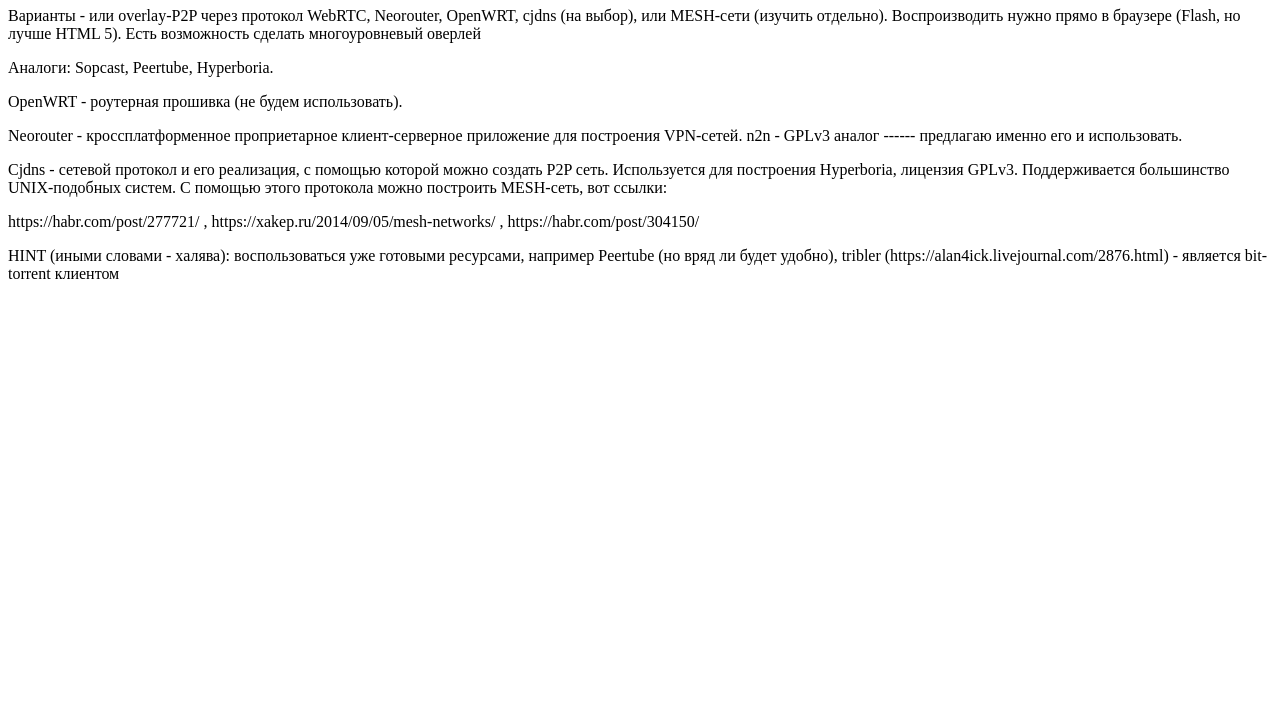
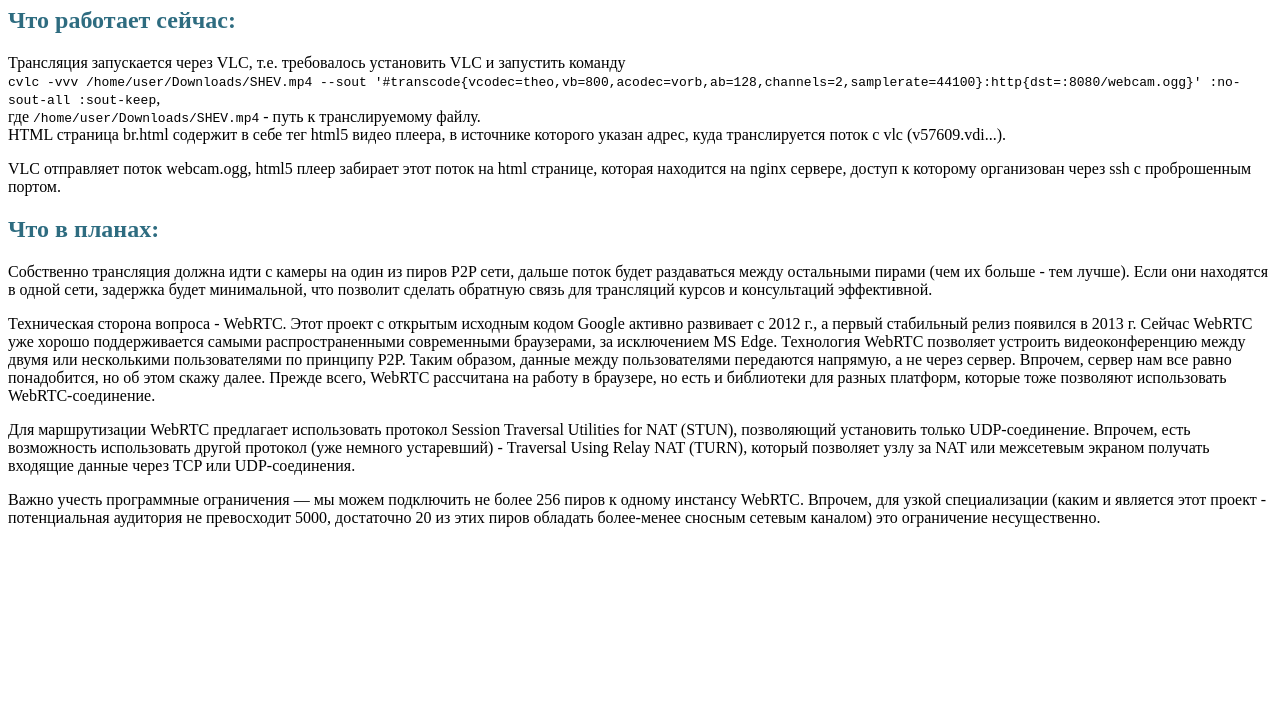
Before and after one commit to sepy97/P2PTV, a plain HTML site: page specs.html in a window 1280 px wide. Shown: the part 73-800 px from the top of the page. Drawn offline with Linux system fonts and the light colour scheme.

Commit message:
Broadcasting with vlc on html page

```diff
--- a/specs.html
+++ b/specs.html
@@ -5,13 +5,22 @@
     <title>P2PTV</title>
   </head>
   <body>
-    <h1>Спецификации</h1>
-    <p> Варианты - или overlay-P2P через протокол WebRTC, Neorouter, OpenWRT, cjdns (на выбор), или MESH-сети (изучить отдельно). Воспроизводить нужно прямо в браузере (Flash, но лучше HTML 5). Есть возможность сделать многоуровневый оверлей </p>
-    <p> Аналоги: Sopcast, Peertube, Hyperboria. </p>
-    <p> OpenWRT - роутерная прошивка (не будем использовать). </p>
-    <p> Neorouter - кроссплатформенное проприетарное клиент-серверное приложение для построения VPN-сетей. n2n - GPLv3 аналог ------ предлагаю именно его и использовать. </p>
-    <p> Cjdns - сетевой протокол и его реализация, с помощью которой можно создать P2P сеть. Используется для построения Hyperboria, лицензия GPLv3. Поддерживается большинство UNIX-подобных систем. С помощью этого протокола можно построить MESH-сеть, вот ссылки: </p>
-    <p> https://habr.com/post/277721/ , https://xakep.ru/2014/09/05/mesh-networks/ , https://habr.com/post/304150/ </p>
-    <p> HINT (иными словами - халява): воспользоваться уже готовыми ресурсами, например Peertube (но вряд ли будет удобно), tribler (https://alan4ick.livejournal.com/2876.html) - является bit-torrent клиентом </p>
+
+<h1 style="color: #5e9ca0;">P2P трансляция</h1>
+<h2 style="color: #2e6c80;">Что работает сейчас:</h2>
+<p> Трансляция запускается через VLC, т.е. требовалось установить VLC и запустить команду <br>
+<code>  cvlc -vvv /home/user/Downloads/SHEV.mp4 --sout '#transcode{vcodec=theo,vb=800,acodec=vorb,ab=128,channels=2,samplerate=44100}:http{dst=:8080/webcam.ogg}' :no-sout-all :sout-keep</code>, <br>
+  где  <code>/home/user/Downloads/SHEV.mp4</code> - путь к транслируемому файлу. <br>
+HTML страница br.html содержит в себе тег html5 видео плеера, в источнике которого указан адрес, куда транслируется поток с vlc (v57609.vdi...).
+</p>
+<p> VLC отправляет поток webcam.ogg,  html5 плеер забирает этот поток на html странице, которая находится на nginx сервере, доступ к которому организован через ssh с проброшенным портом. </p>
+<h2 style="color: #2e6c80;">Что в планах:</h2>
+<p> Собственно трансляция должна идти с камеры на один из пиров P2P сети, дальше поток будет раздаваться между остальными пирами (чем их больше - тем лучше). Если они находятся в одной сети, задержка будет минимальной, что позволит сделать обратную связь для трансляций курсов и консультаций эффективной. </p>
+<p> Техническая сторона вопроса - WebRTC. Этот проект с открытым исходным кодом Google активно развивает с 2012 г., а первый стабильный релиз появился в 2013 г. Сейчас WebRTC уже хорошо поддерживается самыми распространенными современными браузерами, за исключением MS Edge. Технология WebRTC позволяет устроить видеоконференцию между двумя или несколькими пользователями по принципу P2P. Таким образом, данные между пользователями передаются напрямую, а не через сервер. Впрочем, сервер нам все равно понадобится, но об этом скажу далее. Прежде всего, WebRTC рассчитана на работу в браузере, но есть и библиотеки для разных платформ, которые тоже позволяют использовать WebRTC-соединение. </p>
+<p> Для маршрутизации WebRTC предлагает использовать протокол Session Traversal Utilities for NAT (STUN), позволяющий установить только UDP-соединение. Впрочем, есть возможность использовать другой протокол (уже немного устаревший) - Traversal Using Relay NAT (TURN), который позволяет узлу за NAT или межсетевым экраном получать входящие данные через TCP или UDP-соединения.
+</p>
+<p>
+  Важно учесть программные ограничения — мы можем подключить не более 256 пиров к одному инстансу WebRTC. Впрочем, для узкой специализации (каким и является этот проект - потенциальная аудитория не превосходит 5000, достаточно 20 из этих пиров обладать более-менее сносным сетевым каналом) это ограничение несущественно.
+</p>
   </body>
 </html>
```
